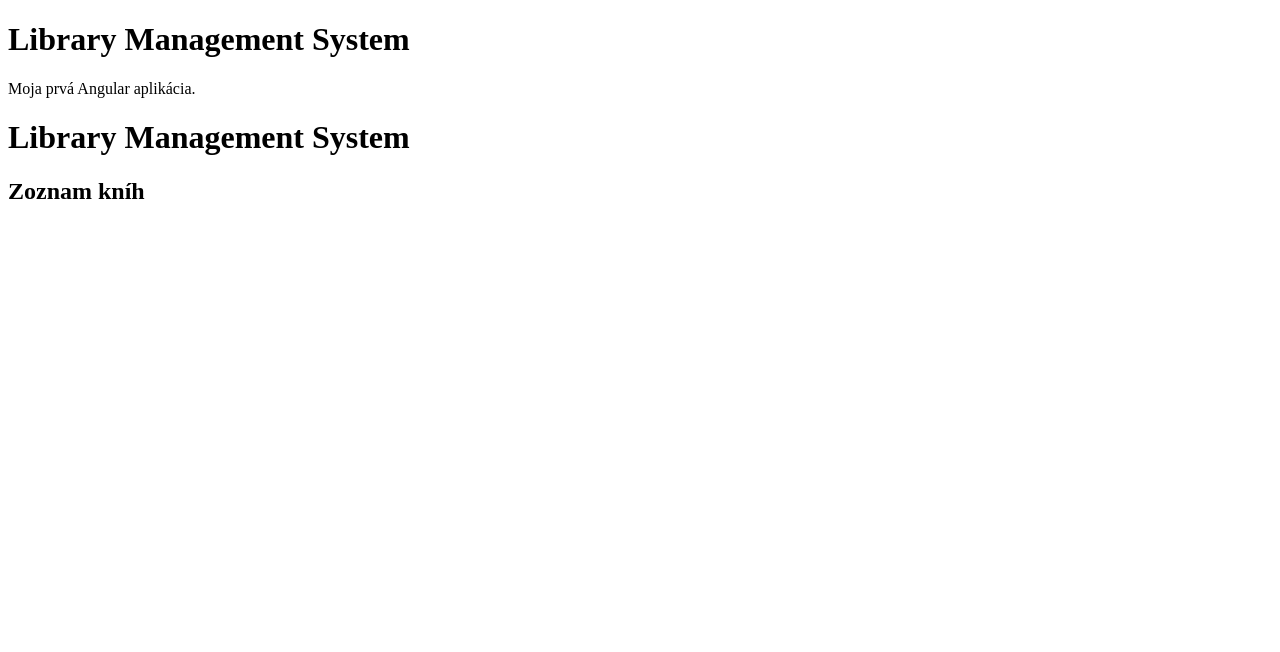
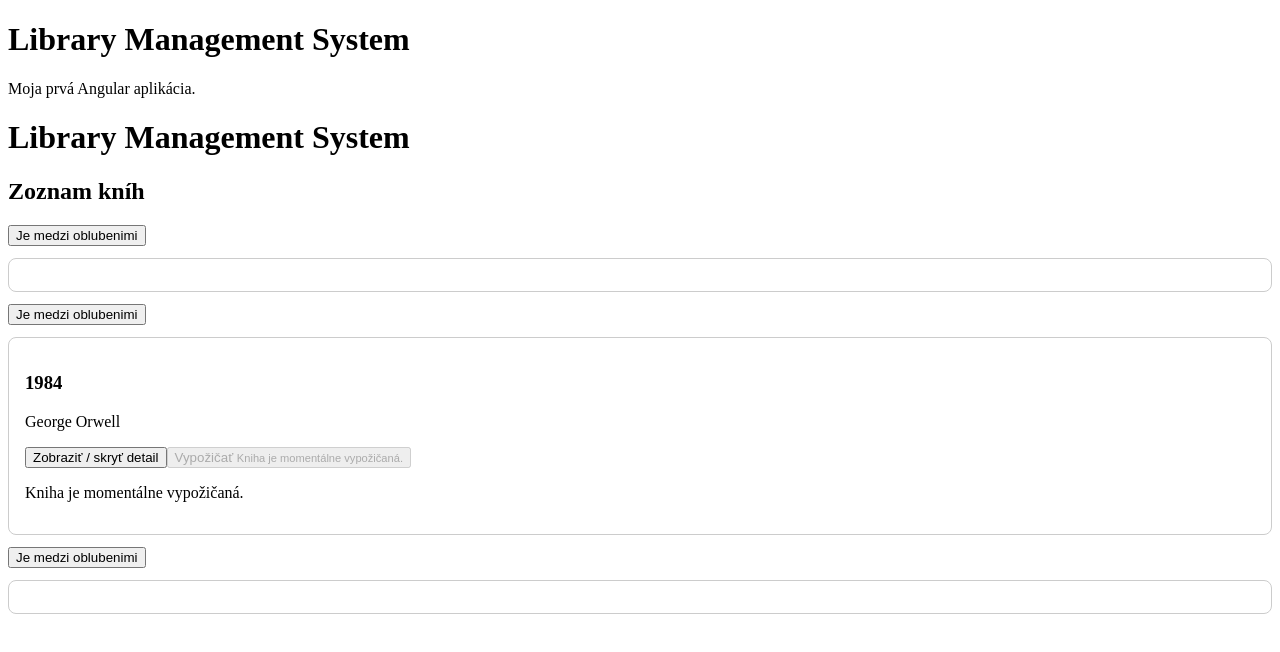
Before and after one commit to CodeCraft-ZAIT-Academy/2026_3AI_1_PREISLER_CVICENIA, an Angular app in the folder 1.zadanie/: page / in a window 1280 px wide. Shown: the top 652 px of the page. Built offline with nearby package versions, Linux system fonts and the light colour scheme.

Commit message:
Pridanie systemu funkcia do 1zadania

```diff
--- a/1.zadanie/src/app/book-card/book-card.html
+++ b/1.zadanie/src/app/book-card/book-card.html
@@ -1,6 +1,7 @@
+ <button (click)="zobrazoblubencov()">Je medzi oblubenimi</button>
 
-@if(book().favorite) {
-<article class="book-card">
+    <article class="book-card">
+    @if(favorite && book().favorite) {
     <h3>{{ book().title }}</h3>
     <P>{{ book().author}}</P>
     @if (showDetails) {
@@ -23,6 +24,7 @@
     } @else {
     <p>Kniha je momentálne vypožičaná.</p>
     }
+
+    }
+
 </article>
-
-}
--- a/1.zadanie/src/app/book-list/book-list.ts
+++ b/1.zadanie/src/app/book-list/book-list.ts
@@ -1,6 +1,7 @@
 import { Component } from '@angular/core';
 import { BookCard } from '../book-card/book-card';
 import { Book } from '../book';
+
 
 @Component({
   imports: [BookCard],
@@ -27,7 +28,7 @@ export class BookList {
     year: 1949,
     available: false,
     genre: 'Dystopia',
-    favorite: false,
+    favorite: true,
   },
   {
     id: 3,
```
